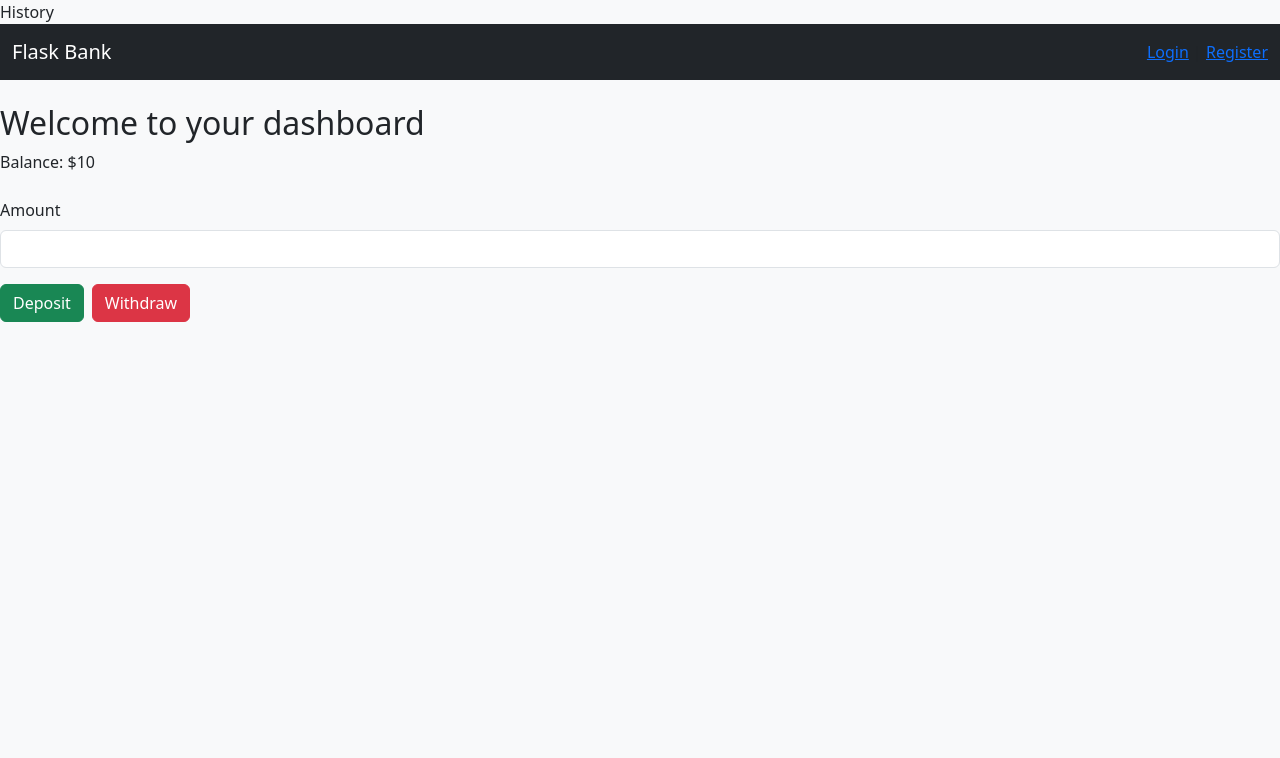
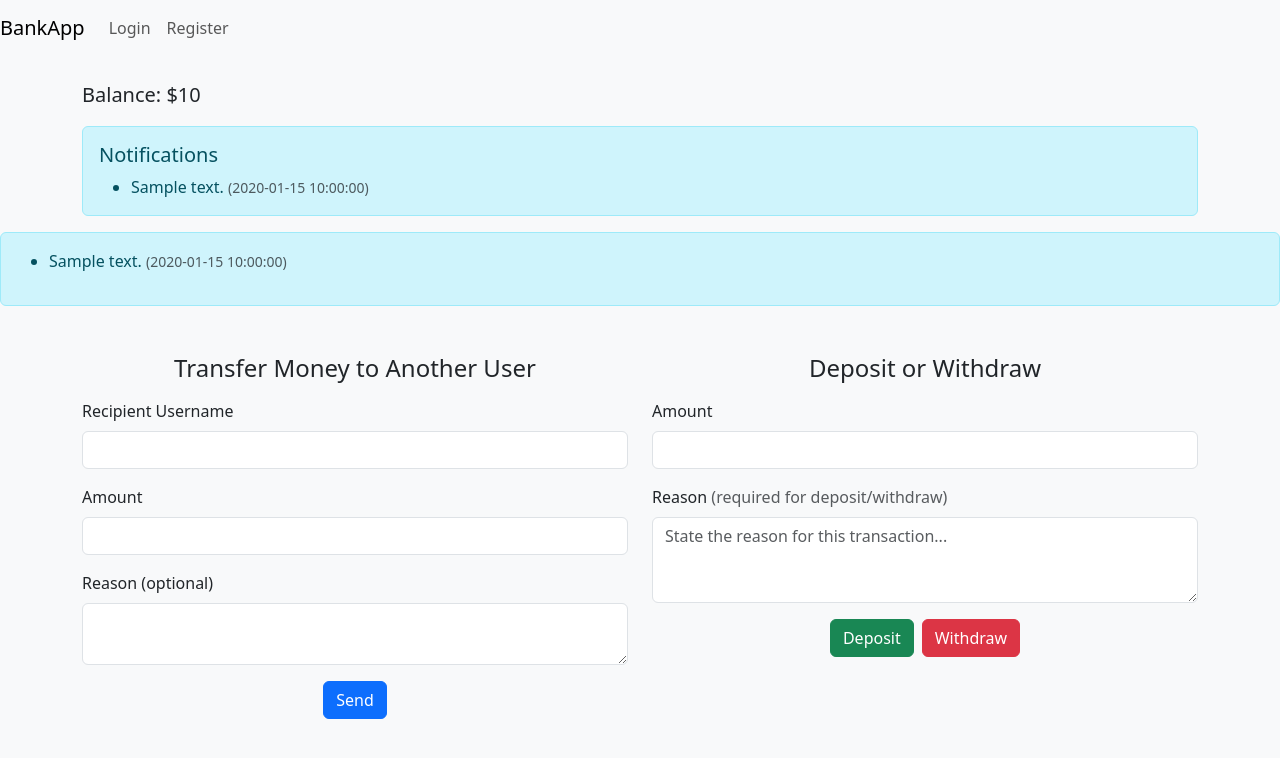
Before and after one commit to Vuletin/bank-system, a Flask app: template templates/dashboard.html in a window 1280 px wide. Shown: the top 758 px of the page. Run offline with Flask 3, Linux system fonts and the light colour scheme; the template is opened without the code that fills it: most values are stand-ins (such as "Sample title", 1, 10 or a date in 2020).

Commit message:
Added username display and fixed notifications

```diff
--- a/app.py
+++ b/app.py
@@ -1,16 +1,17 @@
-from flask import Flask, render_template, request, redirect, session, url_for, flash, g
+from sqlite3.dbapi2 import Timestamp
+from flask import Flask, render_template, request, redirect, session, url_for, flash, g, send_file
 from flask_bcrypt import Bcrypt
+from dotenv import load_dotenv
+from io import StringIO, BytesIO
+from datetime import datetime
 import sqlite3
 import os
-from dotenv import load_dotenv
+import csv
 
 load_dotenv()
 app = Flask(__name__)
 # Fallback if no .env
 app.secret_key = os.getenv("SECRET_KEY", "fallback-secret")
-
-if __name__ == "__main__":
-    app.run(debug=True)
 
 bcrypt = Bcrypt(app)
 
@@ -80,7 +81,13 @@ def dashboard():
 
     db = get_db()
     user = db.execute("SELECT username, balance FROM users WHERE id = ?", (session["user_id"],)).fetchone()
-    return render_template("dashboard.html", balance=user["balance"])
+
+    # Notification: get and mark as seen
+    notifications = db.execute("SELECT * FROM notifications WHERE user_id = ? AND seen = 0 ORDER BY timestamp DESC", (session["user_id"],)).fetchall()
+    db.commit()
+
+    # Mark as read
+    return render_template("dashboard.html", balance=user["balance"], username=user["username"], notifications=notifications)
 
 @app.route("/transaction", methods=["POST"])
 def transaction():
@@ -97,6 +104,8 @@ def transaction():
     if amount <= 0:
         flash("Amount must be greater than zero.")
         return redirect(url_for("dashboard"))
+
+    note = request.form.get("note", "")
 
     db = get_db()
     user = db.execute("SELECT balance FROM users WHERE id = ?", (session["user_id"],)).fetchone()
@@ -116,11 +125,71 @@ def transaction():
         return redirect(url_for("dashboard"))
 
     db.execute("UPDATE users SET balance = ? WHERE id = ?", (new_balance, session["user_id"]))
-    db.execute("INSERT INTO transactions (user_id, type, amount) VALUES (?, ?, ?)",
-        (session["user_id"], action, amount))
+    db.execute("""
+        INSERT INTO transactions (user_id, type, amount, note)
+        VALUES (?, ?, ?, ?)
+    """, (session["user_id"], action, amount, note))
+    db.commit()
+    return redirect(url_for("dashboard"))
+
+@app.route("/transfer", methods=["POST"])
+def transfer():
+    if "user_id" not in session:
+        return redirect(url_for("login"))
+
+    sender_id = session["user_id"]
+    recipient_username = request.form.get("recipient")
+    amount = float(request.form.get("amount", 0))
+    note = request.form.get("note", "")
+
+    if amount <= 0:
+        flash("Amount must be greater than zero.")
+        return redirect(url_for("dashboard"))
+
+    db = get_db()
+
+    # Check if recipient exists
+    recipient = db.execute("SELECT id FROM users WHERE username = ?", (recipient_username,)).fetchone()
+    if not recipient:
+        flash("Recipient user not found.")
+        return redirect(url_for("dashboard"))
+
+    recipient_id = recipient["id"]
+
+    # Get sender balance
+    sender = db.execute("SELECT balance FROM users WHERE id = ?", (sender_id,)).fetchone()
+    if sender["balance"] < amount:
+        flash("Insufficient funds.")
+        return redirect(url_for("dashboard"))
+
+    # Perform the transfer
+    db.execute("UPDATE users SET balance = balance - ? WHERE id = ?", (amount, sender_id))
+    db.execute("UPDATE users SET balance = balance + ? WHERE id = ?", (amount, recipient_id))
+
+    # Log transaction for sender
+    db.execute("""
+        INSERT INTO transactions (user_id, type, amount, note, recipient_id)
+        VALUES (?, 'transfer_out', ?, ?, ?)
+    """, (sender_id, amount, note, recipient_id))
+
+    # Log transaction for recipient
+    db.execute("""
+        INSERT INTO transactions (user_id, type, amount, note, recipient_id)
+        VALUES (?, 'transfer_in', ?, ?, ?)
+    """, (recipient_id, amount, note, sender_id))
+
+    # Notification when user receives money
+    sender = db.execute("SELECT username FROM users WHERE id = ?", (sender_id,)).fetchone()
+    sender_username = sender["username"]
+
+    message = f"You received ${amount:.2f} from {sender_username}."
+    db.execute("INSERT INTO notifications (user_id, message) VALUES (?, ?)", (recipient_id, message))
 
     db.commit()
+    flash(f"Transferred ${amount:.2f} to {recipient_username}.")
     return redirect(url_for("dashboard"))
+
+
 
 @app.route("/history")
 def history():
@@ -128,9 +197,97 @@ def history():
         return redirect(url_for("login"))
 
     db = get_db()
-    transactions = db.execute(
-        "SELECT type, amount, timestamp FROM transactions WHERE user_id = ? ORDER BY timestamp DESC",
-        (session["user_id"],)
-    ).fetchall()
+    user_id = session["user_id"]
+
+    start_date = request.args.get("start_date")
+    end_date = request.args.get("end_date")
+    tx_type = request.args.get("type")
+
+    query = "SELECT type, amount, timestamp, note FROM transactions WHERE user_id = ?"
+    params = [user_id]
+
+    if start_date:
+        query += " AND timestamp >= ?"
+        params.append(start_date)
+    if end_date:
+        query += " AND timestamp <= ?"
+        params.append(end_date + " 23:59:59")
+    if tx_type:
+        query += " AND type = ?"
+        params.append(tx_type)
+
+    query += " ORDER BY timestamp DESC"
+    transactions = db.execute(query, params).fetchall()
+
 
     return render_template("history.html", transactions=transactions)
+
+@app.route("/add_note", methods=["POST"])
+def add_note():
+    if "user_id" not in session:
+        return redirect(url_for("login"))
+
+    content = request.form.get("content", "").strip()
+    if not content:
+        flash("Note cannot be empty.")
+        return redirect(url_for("dashboard"))
+
+    db = get_db()
+    db.execute("INSERT INTO notes (user_id, content) VALUES (?, ?)", (session["user_id"], content))
+    db.commit()
+    flash("Note added.")
+    return redirect(url_for("dashboard"))
+
+@app.route("/export_csv")
+def export_csv():
+    if "user_id" not in session:
+        return redirect(url_for("login"))
+
+    db = get_db()
+    user_id = session["user_id"]
+
+    start_date = request.args.get("start_date")
+    end_date = request.args.get("end_date")
+    tx_type = request.args.get("type")
+
+    query = "SELECT type, amount, timestamp, note FROM transactions WHERE user_id = ?"
+    params = [user_id]
+
+    if start_date:
+        query += " AND timestamp >= ?"
+        params.append(start_date)
+    if end_date:
+        query += " AND timestamp <= ?"
+        params.append(end_date + " 23:59:59")
+    if tx_type:
+        query += " AND type = ?"
+        params.append(tx_type)
+
+    query += " ORDER BY timestamp DESC"
+    transactions = db.execute(query, params).fetchall()
+
+    # Write to a text stream first
+    from io import StringIO
+    string_io = StringIO()
+    writer = csv.writer(string_io)
+    writer.writerow(["Type", "Amount", "Timestamp", "Note"])
+    for tx in transactions:
+        writer.writerow([tx["type"], tx["amount"], tx["timestamp"], tx["note"]])
+
+    # Encode to binary stream
+    mem = BytesIO()
+    mem.write(string_io.getvalue().encode("utf-8"))
+    mem.seek(0)
+
+    # Add today's date to the filename
+    timestamp = datetime.now().strftime("%Y-%m-%d")
+
+    filename = f"transactions_{timestamp}.csv"
+
+    return send_file(mem,
+                     as_attachment=True,
+                     download_name="transactions.csv",
+                     mimetype="text/csv")
+
+if __name__ == "__main__":
+    app.run(debug=True)
--- a/templates/dashboard.html
+++ b/templates/dashboard.html
@@ -1,27 +1,95 @@
 {% extends "layout.html" %}
 {% block content %}
-<h2>Welcome to your dashboard</h2>
-<pclass="lead">Balance: ${{ balance }}</p>
+<div class="container mt-4">
 
+  <title>{{ username }}'s Dashboard</title>
+  <p class="lead">Balance: ${{ balance }}</p>
+
+  <!-- Flash Messages -->
   {% with messages = get_flashed_messages() %}
     {% if messages %}
-    <ul>
+      <div class="alert alert-success">
+        <ul class="mb-0">
         {% for message in messages %}
           <li>{{ message }}</li>
         {% endfor %}
         </ul>
+      </div>
     {% endif %}
   {% endwith %}
 
-  <form action="{{ url_for('transaction') }}" method="POST" class="mt-4">
+  <!-- Notifications -->
+  {% if notifications %}
+    <div class="alert alert-info mt-3">
+      <h5>Notifications</h5>
+      <ul class="mb-0">
+      {% for note in notifications %}
+        <li>{{ note.message }} <small class="text-muted">({{ note.timestamp }})</small></li>
+      {% endfor %}
+      </ul>
+    </div>
+  {% endif %}
+
+</div>
+
+{% if notifications %}
+  <div class="alert alert-info">
+    <ul>
+    {% for note in notifications %}
+      <li>{{ note.message }} <small class="text-muted">({{ note.timestamp }})</small></li>
+    {% endfor %}
+    </ul>
+  </div>
+{% endif %}
+
+<div class="container mt-5">
+  <div class="row">
+    <!-- Transfer form -->
+    <div class="col-md-6 mb-4">
+      <h4 class="mb-3 text-center">Transfer Money to Another User</h4>
+      <form action="{{ url_for('transfer') }}" method="POST">
+        <div class="mb-3">
+          <label for="recipient" class="form-label">Recipient Username</label>
+          <input type="text" name="recipient" class="form-control" required>
+        </div>
+
         <div class="mb-3">
           <label for="amount" class="form-label">Amount</label>
           <input type="number" step="0.01" name="amount" class="form-control" required>
         </div>
-    <div class="d-flex gap-2">
+
+        <div class="mb-3">
+          <label for="note" class="form-label">Reason (optional)</label>
+          <textarea name="note" rows="2" class="form-control"></textarea>
+        </div>
+
+        <div class="text-center">
+          <button type="submit" class="btn btn-primary">Send</button>
+        </div>
+      </form>
+    </div>
+
+    <!-- Deposit/Withdraw form -->
+    <div class="col-md-6 mb-4">
+      <h4 class="mb-3 text-center">Deposit or Withdraw</h4>
+      <form action="{{ url_for('transaction') }}" method="POST">
+        <div class="mb-3">
+          <label for="amount" class="form-label">Amount</label>
+          <input type="number" step="0.01" name="amount" class="form-control" required>
+        </div>
+
+        <div class="mb-3">
+          <label for="note" class="form-label">Reason <span class="text-muted">(required for deposit/withdraw)</span></label>
+          <textarea name="note" rows="3" class="form-control" placeholder="State the reason for this transaction..." required></textarea>
+        </div>
+
+        <div class="d-flex gap-2 justify-content-center">
           <button type="submit" name="action" value="deposit" class="btn btn-success">Deposit</button>
           <button type="submit" name="action" value="withdraw" class="btn btn-danger">Withdraw</button>
         </div>
       </form>
+    </div>
+  </div>
+</div>
 
 {% endblock %}
--- a/templates/layout.html
+++ b/templates/layout.html
@@ -4,24 +4,24 @@
   <meta charset="UTF-8">
   <title>Bank App</title>
   <link href="https://cdn.jsdelivr.net/npm/bootstrap@5.3.2/dist/css/bootstrap.min.css" rel="stylesheet">
-  <a href="{{ url_for('history') }}" class="nav-link">History</a>
 </head>
 <body class="bg-light">
-  <nav class="navbar navbar-expand-lg navbar-dark bg-dark mb-4">
-    <div class="container-fluid">
-      <a class="navbar-brand" href="{{ url_for('home') }}">Flask Bank</a>
-      <div>
-        {% if session.get("user_id") %}
-          <p>Welcome, {{ session.get("username") }}</p>
-          <a href="{{ url_for('dashboard') }}">Dashboard</a> |
-          <a href="{{ url_for('logout') }}">Logout</a>
-        {% else %}
-          <a href="{{ url_for('login') }}">Login</a> |
-          <a href="{{ url_for('register') }}">Register</a>
-        {% endif %}
-      </div>
-    </div>
-  </nav>
+<nav class="navbar navbar-expand-lg navbar-light bg-light">
+  <a class="navbar-brand" href="/">BankApp</a>
+  <div class="collapse navbar-collapse">
+    <ul class="navbar-nav ml-auto">
+      {% if session.get("user_id") %}
+        <li class="nav-item"><a class="nav-link" href="{{ url_for('dashboard') }}">Dashboard</a></li>
+        <li class="nav-item"><a class="nav-link" href="{{ url_for('history') }}">History</a></li>
+        <li class="nav-item"><a class="nav-link" href="{{ url_for('logout') }}">Logout</a></li>
+      {% else %}
+        <li class="nav-item"><a class="nav-link" href="{{ url_for('login') }}">Login</a></li>
+        <li class="nav-item"><a class="nav-link" href="{{ url_for('register') }}">Register</a></li>
+      {% endif %}
+    </ul>
+  </div>
+</nav>
+
 
   <div class="container"></div>
     {% with messages = get_flashed_messages() %}
```
Also changed, not shown: templates/history.html (+31 -1 lines). Lines whose indentation alone changed are shown as unchanged.
